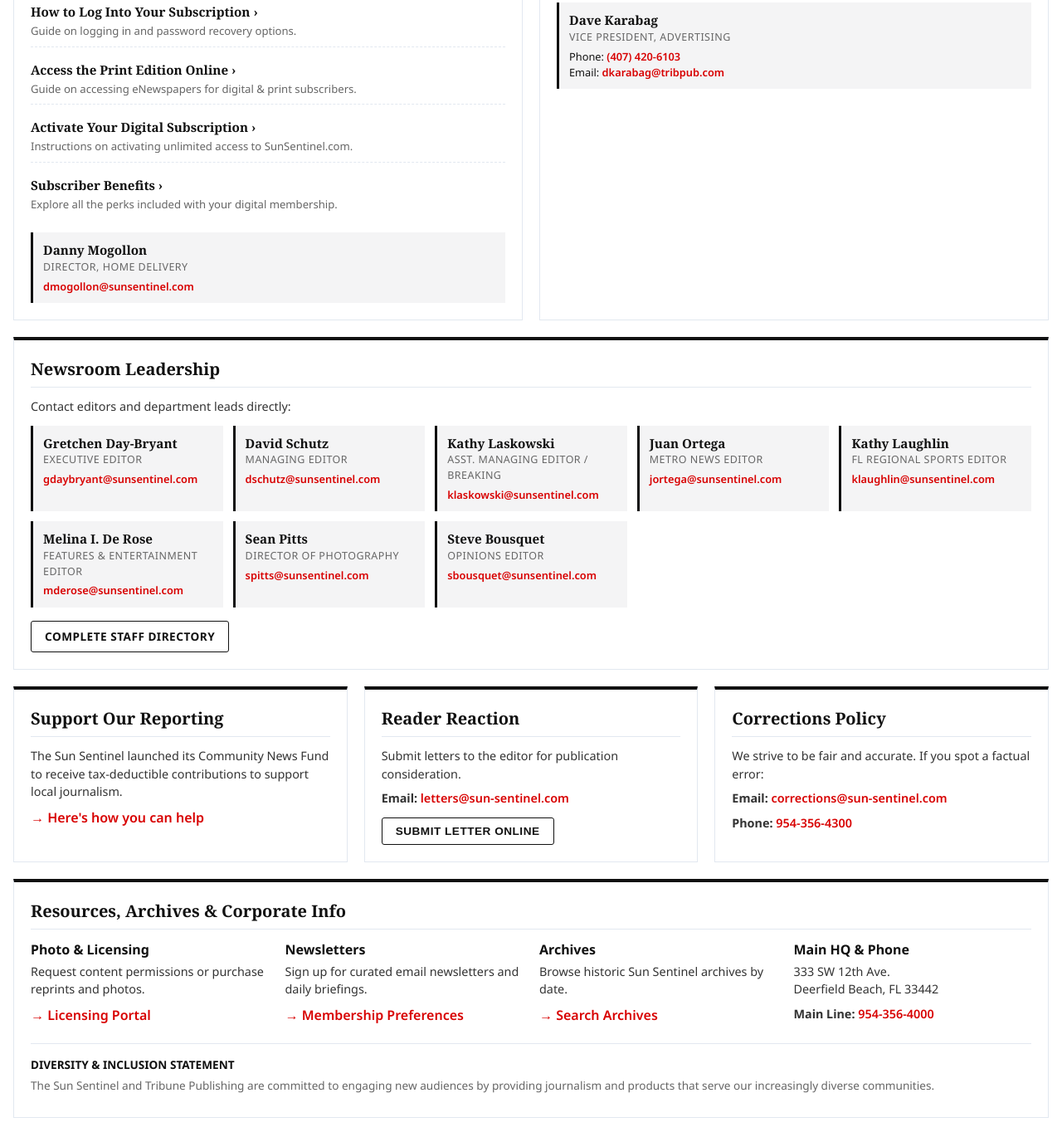
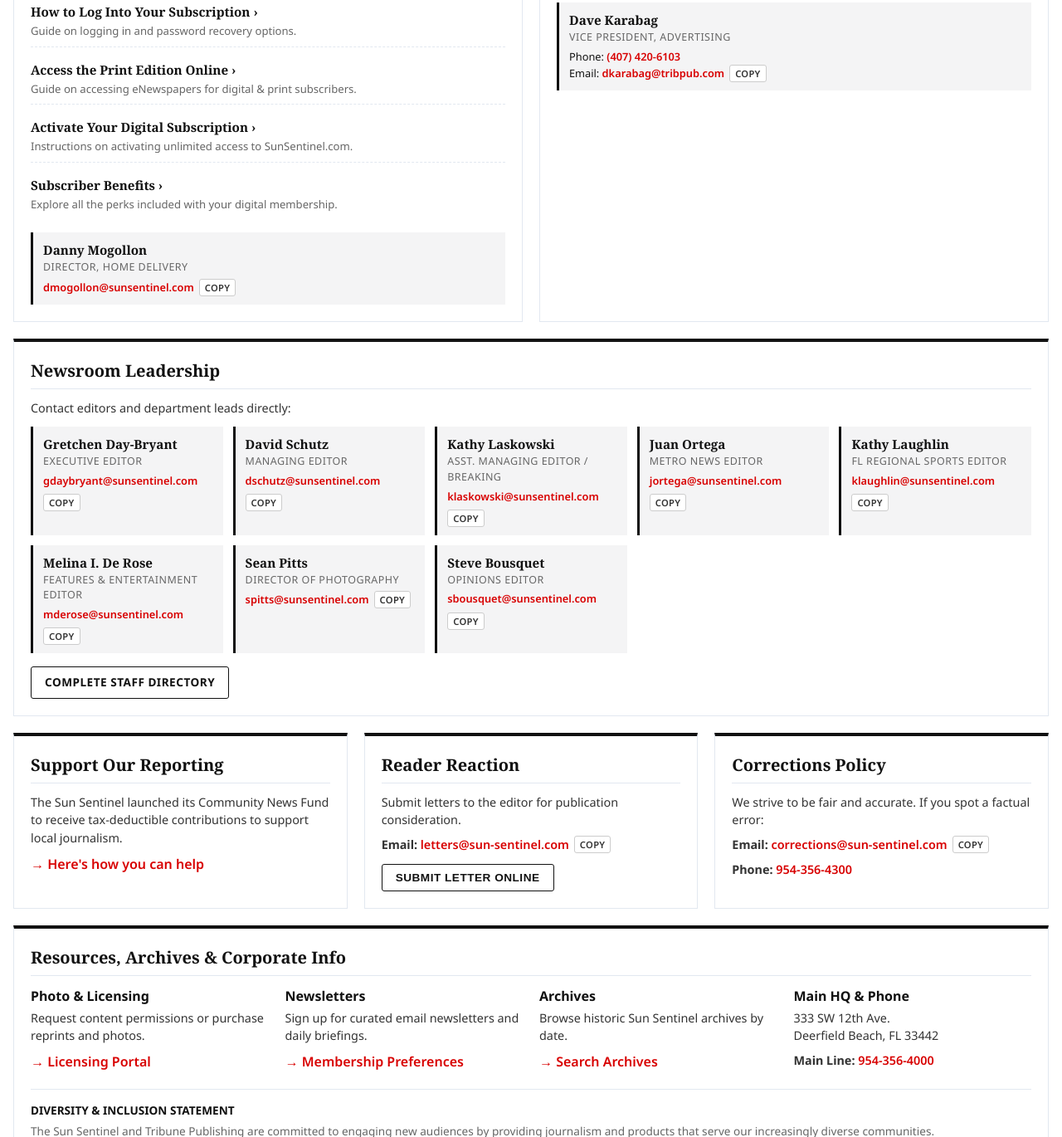
Before and after one commit to SunSentinel/sun-sentinel-about-page, a plain HTML site: page index.html in a window 1280 px wide. Shown: the part 304-1674 px from the top of the page at 83% size. Drawn offline with Linux system fonts and the light colour scheme.

Commit message:
Update email links

```diff
--- a/index.html
+++ b/index.html
@@ -123,6 +123,40 @@
 
     a:hover { text-decoration: underline; }
 
+    /* Email & Copy Button Wrapper */
+    .email-wrap {
+      display: inline-flex;
+      align-items: center;
+      flex-wrap: wrap;
+      gap: 6px;
+    }
+
+    .copy-btn {
+      background: #FFFFFF;
+      border: 1px solid #CCCCCC;
+      color: var(--gray-dark);
+      font-family: var(--font-sans);
+      font-size: 0.7rem;
+      font-weight: 600;
+      padding: 2px 6px;
+      border-radius: 3px;
+      cursor: pointer;
+      text-transform: uppercase;
+      letter-spacing: 0.3px;
+      transition: all 0.15s ease;
+    }
+
+    .copy-btn:hover {
+      border-color: var(--black);
+      color: var(--black);
+    }
+
+    .copy-btn.copied {
+      background: var(--black);
+      border-color: var(--black);
+      color: #FFFFFF;
+    }
+
     /* Buttons */
     .btn-group {
       display: flex;
@@ -160,7 +194,7 @@
     /* Staff Directory */
     .staff-grid {
       display: grid;
-      grid-template-columns: repeat(auto-fill, minmax(200px, 1fr));
+      grid-template-columns: repeat(auto-fill, minmax(220px, 1fr));
       gap: 12px;
       margin-top: 12px;
     }
@@ -173,7 +207,7 @@
 
     .staff-name { font-family: var(--font-serif); font-weight: 700; font-size: 0.95rem; color: var(--black); }
     .staff-title { font-size: 0.78rem; color: var(--gray-mid); text-transform: uppercase; letter-spacing: 0.5px; margin-bottom: 4px; }
-    .staff-contact { font-size: 0.8rem; word-break: break-all; }
+    .staff-contact { font-size: 0.8rem; word-break: break-word; }
 
     /* Simplified Resources Flex Box */
     .resources-flex {
@@ -251,29 +285,35 @@
         <span class="card-title-icon">&#9733;</span>
       </div>
       <p>For customer service, subscription/delivery issues, or site/app help:</p>
-      <p><strong>Email:</strong> <a href="mailto:CustomerService@SunSentinel.com">CustomerService@SunSentinel.com</a></p>
-      <p><strong>Phone:</strong> <a href="tel:9543752018">954-375-2018</a></p>
+      <p>
+        <strong>Email:</strong>
+        <span class="email-wrap">
+          <a href="mailto:CustomerService@SunSentinel.com" target="_blank" rel="noopener noreferrer">CustomerService@SunSentinel.com</a>
+          <button type="button" class="copy-btn" onclick="copyEmail('CustomerService@SunSentinel.com', this)">Copy</button>
+        </span>
+      </p>
+      <p><strong>Phone:</strong> <a href="tel:9543752018" target="_blank" rel="noopener noreferrer">954-375-2018</a></p>
 
       <div class="btn-group">
-        <a href="https://mktops.sun-sentinel.com/subscriptions/land-premium/?market=ss&source=index&g2i_source=SB&g2i_medium=contact-us&g2i_campaign=BAU-6-months-1" target="_blank" class="btn btn-primary">Subscribe Now</a>
-        <a href="https://www.sun-sentinel.com/help-center/" target="_blank" class="btn btn-outline">Help Center</a>
+        <a href="https://mktops.sun-sentinel.com/subscriptions/land-premium/?market=ss&source=index&g2i_source=SB&g2i_medium=contact-us&g2i_campaign=BAU-6-months-1" target="_blank" rel="noopener noreferrer" class="btn btn-primary">Subscribe Now</a>
+        <a href="https://www.sun-sentinel.com/help-center/" target="_blank" rel="noopener noreferrer" class="btn btn-outline">Help Center</a>
       </div>
 
       <ul class="guide-list">
         <li>
-          <a href="https://www.sun-sentinel.com/subscription-help/" target="_blank">How to Log Into Your Subscription &rsaquo;</a>
+          <a href="https://www.sun-sentinel.com/subscription-help/" target="_blank" rel="noopener noreferrer">How to Log Into Your Subscription &rsaquo;</a>
           <span>Guide on logging in and password recovery options.</span>
         </li>
         <li>
-          <a href="https://www.sun-sentinel.com/enewspaper-help/" target="_blank">Access the Print Edition Online &rsaquo;</a>
+          <a href="https://www.sun-sentinel.com/enewspaper-help/" target="_blank" rel="noopener noreferrer">Access the Print Edition Online &rsaquo;</a>
           <span>Guide on accessing eNewspapers for digital & print subscribers.</span>
         </li>
         <li>
-          <a href="https://www.sun-sentinel.com/subscription-help/" target="_blank">Activate Your Digital Subscription &rsaquo;</a>
+          <a href="https://www.sun-sentinel.com/subscription-help/" target="_blank" rel="noopener noreferrer">Activate Your Digital Subscription &rsaquo;</a>
           <span>Instructions on activating unlimited access to SunSentinel.com.</span>
         </li>
         <li>
-          <a href="https://www.sun-sentinel.com/subscriber-benefits/" target="_blank">Subscriber Benefits &rsaquo;</a>
+          <a href="https://www.sun-sentinel.com/subscriber-benefits/" target="_blank" rel="noopener noreferrer">Subscriber Benefits &rsaquo;</a>
           <span>Explore all the perks included with your digital membership.</span>
         </li>
       </ul>
@@ -282,7 +322,12 @@
         <div class="staff-card">
           <div class="staff-name">Danny Mogollon</div>
           <div class="staff-title">Director, Home Delivery</div>
-          <div class="staff-contact"><a href="mailto:dmogollon@sunsentinel.com">dmogollon@sunsentinel.com</a></div>
+          <div class="staff-contact">
+            <span class="email-wrap">
+              <a href="mailto:dmogollon@sunsentinel.com" target="_blank" rel="noopener noreferrer">dmogollon@sunsentinel.com</a>
+              <button type="button" class="copy-btn" onclick="copyEmail('dmogollon@sunsentinel.com', this)">Copy</button>
+            </span>
+          </div>
         </div>
       </div>
     </div>
@@ -293,11 +338,11 @@
         <span>Advertising</span>
       </div>
       <p>Reach South Florida's largest audience online and in print.</p>
-      <p><strong>Online & Local Ads:</strong> <a href="tel:8002502000">800-250-2000</a></p>
-      <p><strong>Classified Line:</strong> <a href="tel:8002502000">800-250-2000</a></p>
+      <p><strong>Online & Local Ads:</strong> <a href="tel:8002502000" target="_blank" rel="noopener noreferrer">800-250-2000</a></p>
+      <p><strong>Classified Line:</strong> <a href="tel:8002502000" target="_blank" rel="noopener noreferrer">800-250-2000</a></p>
 
       <div class="btn-group">
-        <a href="http://placeanad.sun-sentinel.com/" target="_blank" class="btn btn-primary">Place an Ad</a>
+        <a href="http://placeanad.sun-sentinel.com/" target="_blank" rel="noopener noreferrer" class="btn btn-primary">Place an Ad</a>
       </div>
 
       <div style="margin-top: 20px;">
@@ -305,8 +350,12 @@
           <div class="staff-name">Dave Karabag</div>
           <div class="staff-title">Vice President, Advertising</div>
           <div class="staff-contact">
-            Phone: <a href="tel:4074206103">(407) 420-6103</a><br>
-            Email: <a href="mailto:dkarabag@tribpub.com">dkarabag@tribpub.com</a>
+            Phone: <a href="tel:4074206103" target="_blank" rel="noopener noreferrer">(407) 420-6103</a><br>
+            Email:
+            <span class="email-wrap">
+              <a href="mailto:dkarabag@tribpub.com" target="_blank" rel="noopener noreferrer">dkarabag@tribpub.com</a>
+              <button type="button" class="copy-btn" onclick="copyEmail('dkarabag@tribpub.com', this)">Copy</button>
+            </span>
           </div>
         </div>
       </div>
@@ -323,47 +372,87 @@
         <div class="staff-card">
           <div class="staff-name">Gretchen Day-Bryant</div>
           <div class="staff-title">Executive Editor</div>
-          <div class="staff-contact"><a href="mailto:gdaybryant@sunsentinel.com">gdaybryant@sunsentinel.com</a></div>
+          <div class="staff-contact">
+            <span class="email-wrap">
+              <a href="mailto:gdaybryant@sunsentinel.com" target="_blank" rel="noopener noreferrer">gdaybryant@sunsentinel.com</a>
+              <button type="button" class="copy-btn" onclick="copyEmail('gdaybryant@sunsentinel.com', this)">Copy</button>
+            </span>
+          </div>
         </div>
         <div class="staff-card">
           <div class="staff-name">David Schutz</div>
           <div class="staff-title">Managing Editor</div>
-          <div class="staff-contact"><a href="mailto:dschutz@sunsentinel.com">dschutz@sunsentinel.com</a></div>
+          <div class="staff-contact">
+            <span class="email-wrap">
+              <a href="mailto:dschutz@sunsentinel.com" target="_blank" rel="noopener noreferrer">dschutz@sunsentinel.com</a>
+              <button type="button" class="copy-btn" onclick="copyEmail('dschutz@sunsentinel.com', this)">Copy</button>
+            </span>
+          </div>
         </div>
         <div class="staff-card">
           <div class="staff-name">Kathy Laskowski</div>
           <div class="staff-title">Asst. Managing Editor / Breaking</div>
-          <div class="staff-contact"><a href="mailto:klaskowski@sunsentinel.com">klaskowski@sunsentinel.com</a></div>
+          <div class="staff-contact">
+            <span class="email-wrap">
+              <a href="mailto:klaskowski@sunsentinel.com" target="_blank" rel="noopener noreferrer">klaskowski@sunsentinel.com</a>
+              <button type="button" class="copy-btn" onclick="copyEmail('klaskowski@sunsentinel.com', this)">Copy</button>
+            </span>
+          </div>
         </div>
         <div class="staff-card">
           <div class="staff-name">Juan Ortega</div>
           <div class="staff-title">Metro News Editor</div>
-          <div class="staff-contact"><a href="mailto:jortega@sunsentinel.com">jortega@sunsentinel.com</a></div>
+          <div class="staff-contact">
+            <span class="email-wrap">
+              <a href="mailto:jortega@sunsentinel.com" target="_blank" rel="noopener noreferrer">jortega@sunsentinel.com</a>
+              <button type="button" class="copy-btn" onclick="copyEmail('jortega@sunsentinel.com', this)">Copy</button>
+            </span>
+          </div>
         </div>
         <div class="staff-card">
           <div class="staff-name">Kathy Laughlin</div>
           <div class="staff-title">FL Regional Sports Editor</div>
-          <div class="staff-contact"><a href="mailto:klaughlin@sunsentinel.com">klaughlin@sunsentinel.com</a></div>
+          <div class="staff-contact">
+            <span class="email-wrap">
+              <a href="mailto:klaughlin@sunsentinel.com" target="_blank" rel="noopener noreferrer">klaughlin@sunsentinel.com</a>
+              <button type="button" class="copy-btn" onclick="copyEmail('klaughlin@sunsentinel.com', this)">Copy</button>
+            </span>
+          </div>
         </div>
         <div class="staff-card">
           <div class="staff-name">Melina I. De Rose</div>
           <div class="staff-title">Features & Entertainment Editor</div>
-          <div class="staff-contact"><a href="mailto:mderose@sunsentinel.com">mderose@sunsentinel.com</a></div>
+          <div class="staff-contact">
+            <span class="email-wrap">
+              <a href="mailto:mderose@sunsentinel.com" target="_blank" rel="noopener noreferrer">mderose@sunsentinel.com</a>
+              <button type="button" class="copy-btn" onclick="copyEmail('mderose@sunsentinel.com', this)">Copy</button>
+            </span>
+          </div>
         </div>
         <div class="staff-card">
           <div class="staff-name">Sean Pitts</div>
           <div class="staff-title">Director of Photography</div>
-          <div class="staff-contact"><a href="mailto:spitts@sunsentinel.com">spitts@sunsentinel.com</a></div>
+          <div class="staff-contact">
+            <span class="email-wrap">
+              <a href="mailto:spitts@sunsentinel.com" target="_blank" rel="noopener noreferrer">spitts@sunsentinel.com</a>
+              <button type="button" class="copy-btn" onclick="copyEmail('spitts@sunsentinel.com', this)">Copy</button>
+            </span>
+          </div>
         </div>
         <div class="staff-card">
           <div class="staff-name">Steve Bousquet</div>
           <div class="staff-title">Opinions Editor</div>
-          <div class="staff-contact"><a href="mailto:sbousquet@sunsentinel.com">sbousquet@sunsentinel.com</a></div>
+          <div class="staff-contact">
+            <span class="email-wrap">
+              <a href="mailto:sbousquet@sunsentinel.com" target="_blank" rel="noopener noreferrer">sbousquet@sunsentinel.com</a>
+              <button type="button" class="copy-btn" onclick="copyEmail('sbousquet@sunsentinel.com', this)">Copy</button>
+            </span>
+          </div>
         </div>
       </div>
 
       <div class="btn-group" style="margin-top: 16px;">
-        <a href="https://www.sun-sentinel.com/contact-us/" target="_blank" class="btn btn-outline">Complete Staff Directory</a>
+        <a href="https://www.sun-sentinel.com/contact-us/" target="_blank" rel="noopener noreferrer" class="btn btn-outline">Complete Staff Directory</a>
       </div>
     </div>
 
@@ -371,13 +460,19 @@
     <div class="card col-third">
       <div class="card-title"><span>Support Our Reporting</span></div>
       <p>The Sun Sentinel launched its Community News Fund to receive tax-deductible contributions to support local journalism.</p>
-      <a href="https://supportfloridajournalism.com/newspaper/south-florida-sun-sentinel/" target="_blank">&rarr; Here's how you can help</a>
+      <a href="https://supportfloridajournalism.com/newspaper/south-florida-sun-sentinel/" target="_blank" rel="noopener noreferrer">&rarr; Here's how you can help</a>
     </div>
 
     <div class="card col-third">
       <div class="card-title"><span>Reader Reaction</span></div>
       <p>Submit letters to the editor for publication consideration.</p>
-      <p><strong>Email:</strong> <a href="mailto:letters@sun-sentinel.com">letters@sun-sentinel.com</a></p>
+      <p>
+        <strong>Email:</strong>
+        <span class="email-wrap">
+          <a href="mailto:letters@sun-sentinel.com" target="_blank" rel="noopener noreferrer">letters@sun-sentinel.com</a>
+          <button type="button" class="copy-btn" onclick="copyEmail('letters@sun-sentinel.com', this)">Copy</button>
+        </span>
+      </p>
       <div class="btn-group">
         <button class="btn btn-outline" onclick="openModal()">Submit Letter Online</button>
       </div>
@@ -386,8 +481,14 @@
     <div class="card col-third">
       <div class="card-title"><span>Corrections Policy</span></div>
       <p>We strive to be fair and accurate. If you spot a factual error:</p>
-      <p><strong>Email:</strong> <a href="mailto:corrections@sun-sentinel.com">corrections@sun-sentinel.com</a></p>
-      <p><strong>Phone:</strong> <a href="tel:9543564300">954-356-4300</a></p>
+      <p>
+        <strong>Email:</strong>
+        <span class="email-wrap">
+          <a href="mailto:corrections@sun-sentinel.com" target="_blank" rel="noopener noreferrer">corrections@sun-sentinel.com</a>
+          <button type="button" class="copy-btn" onclick="copyEmail('corrections@sun-sentinel.com', this)">Copy</button>
+        </span>
+      </p>
+      <p><strong>Phone:</strong> <a href="tel:9543564300" target="_blank" rel="noopener noreferrer">954-356-4300</a></p>
     </div>
 
     <!-- ADDITIONAL RESOURCES -->
@@ -399,22 +500,22 @@
         <div class="resources-item">
           <strong style="display:block; margin-bottom:4px;">Photo & Licensing</strong>
           <p>Request content permissions or purchase reprints and photos.</p>
-          <a href="https://www.sun-sentinel.com/photo-requests/" target="_blank">&rarr; Licensing Portal</a>
+          <a href="https://www.sun-sentinel.com/photo-requests/" target="_blank" rel="noopener noreferrer">&rarr; Licensing Portal</a>
         </div>
         <div class="resources-item">
           <strong style="display:block; margin-bottom:4px;">Newsletters</strong>
           <p>Sign up for curated email newsletters and daily briefings.</p>
-          <a href="https://myaccount.sun-sentinel.com/4sunsent/preference?categories=38,39,40,41,42,43,1" target="_blank">&rarr; Membership Preferences</a>
+          <a href="https://myaccount.sun-sentinel.com/4sunsent/preference?categories=38,39,40,41,42,43,1" target="_blank" rel="noopener noreferrer">&rarr; Membership Preferences</a>
         </div>
         <div class="resources-item">
           <strong style="display:block; margin-bottom:4px;">Archives</strong>
           <p>Browse historic Sun Sentinel archives by date.</p>
-          <a href="https://sun-sentinel.newspapers.com/?xid=1247" target="_blank">&rarr; Search Archives</a>
+          <a href="https://sun-sentinel.newspapers.com/?xid=1247" target="_blank" rel="noopener noreferrer">&rarr; Search Archives</a>
         </div>
         <div class="resources-item">
           <strong style="display:block; margin-bottom:4px;">Main HQ & Phone</strong>
           <p>333 SW 12th Ave.<br>Deerfield Beach, FL 33442</p>
-          <p><strong>Main Line:</strong> <a href="tel:9543564000">954-356-4000</a></p>
+          <p><strong>Main Line:</strong> <a href="tel:9543564000" target="_blank" rel="noopener noreferrer">954-356-4000</a></p>
         </div>
       </div>
 
@@ -470,6 +571,18 @@
   </div>
 
   <script>
+    function copyEmail(email, btn) {
+      navigator.clipboard.writeText(email).then(function() {
+        const originalText = btn.textContent;
+        btn.textContent = 'Copied!';
+        btn.classList.add('copied');
+        setTimeout(function() {
+          btn.textContent = originalText;
+          btn.classList.remove('copied');
+        }, 2000);
+      });
+    }
+
     function openModal() { document.getElementById('letterModal').classList.add('active'); }
     function closeModal() { document.getElementById('letterModal').classList.remove('active'); }
     function handleFormSubmit(e) {
```
